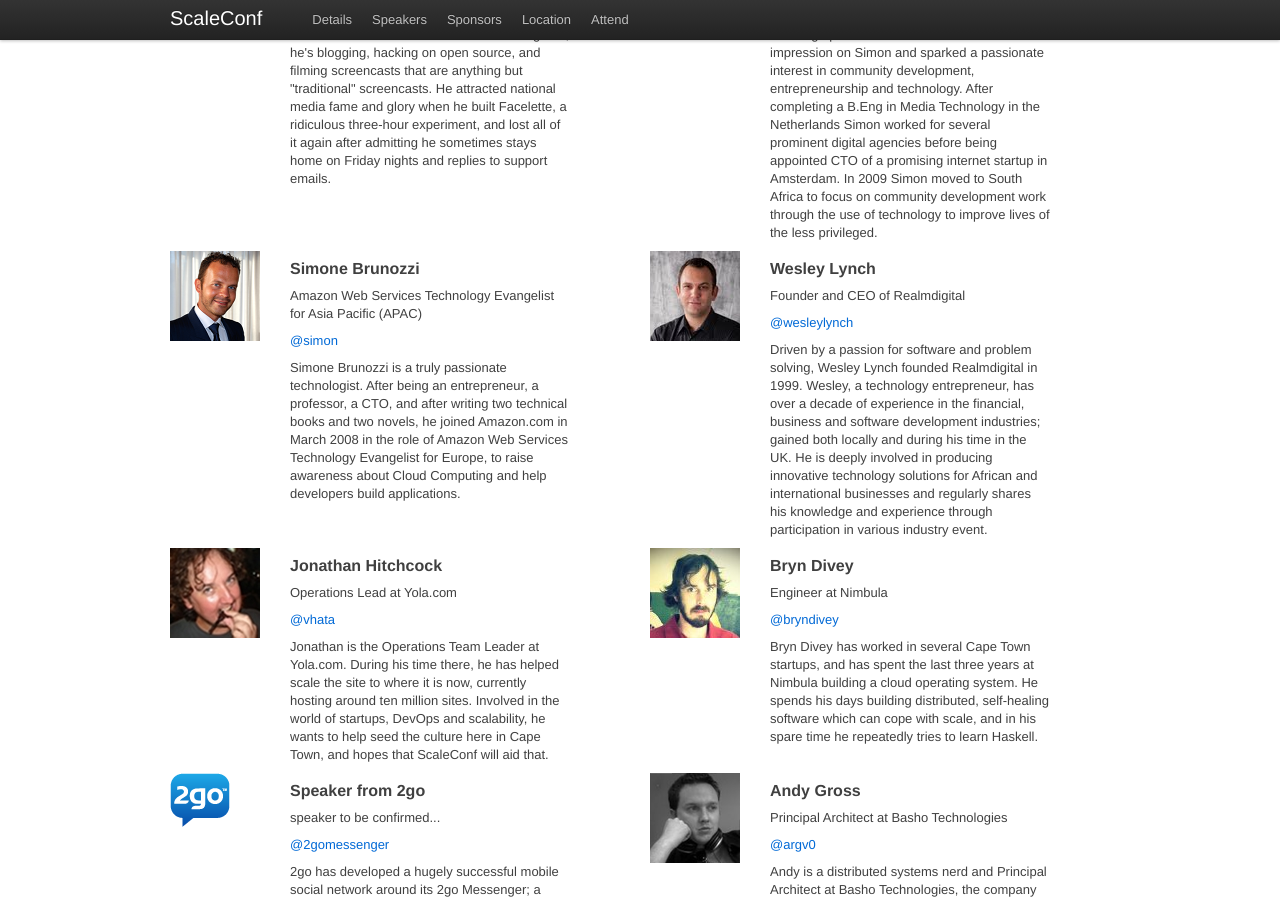
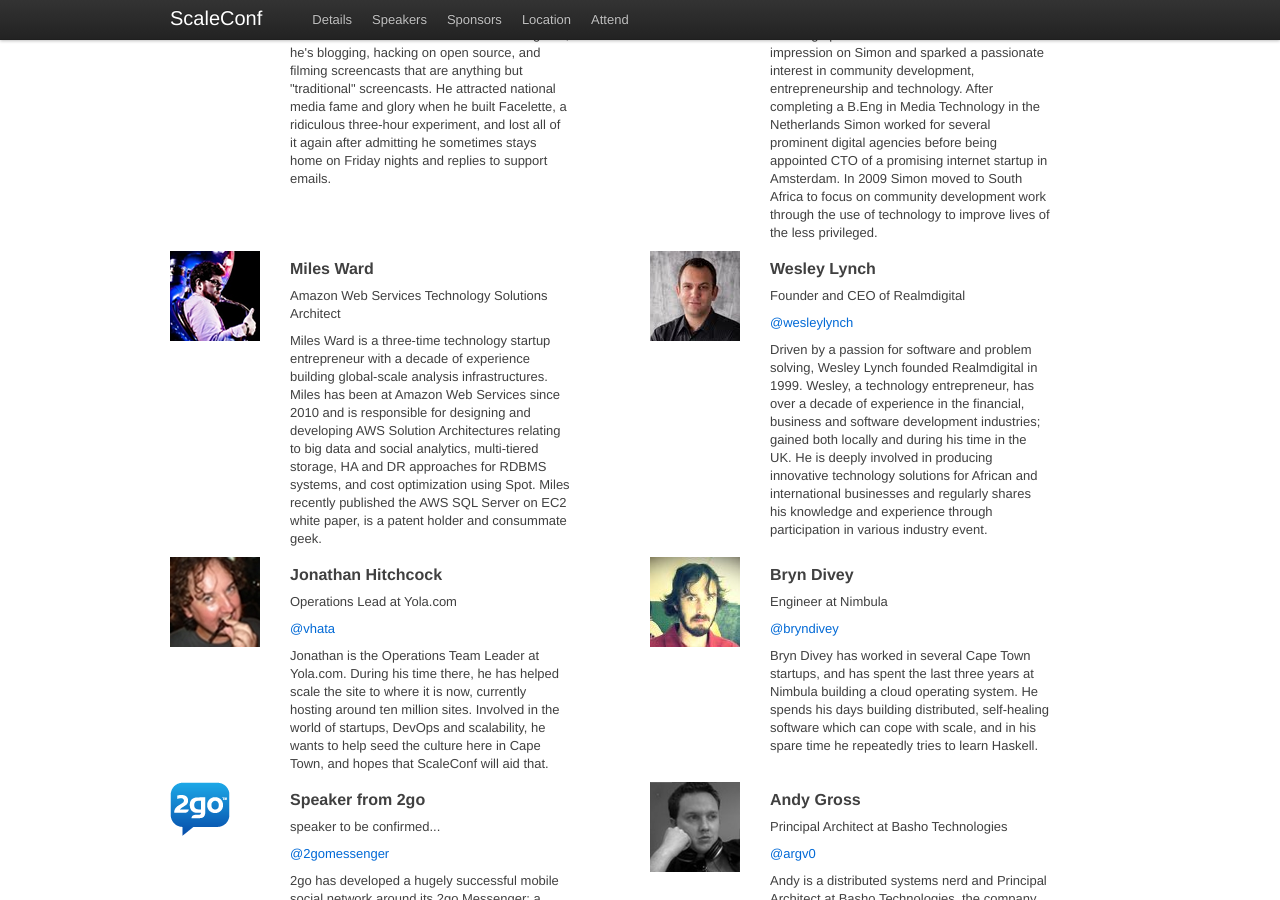
Before and after one commit to scaleconf/scaleconf.github.com, a Jekyll site: the page built from speakers.html, in a window 1280 px wide and 900 px high, scrolled down 667 px. Built offline with Jekyll 4.4.1, drawn with Linux system fonts in a browser that asks for light colours; Markdown is read by kramdown in place of the engine named in the settings.

Commit message:
change simone to miles ward

```diff
--- a/index.html
+++ b/index.html
@@ -53,8 +53,8 @@
               <div class="row"><div class="span5"><div class="row"><div class="span2"><img class='speaker' src='images/speakers/zachholman.png'/></div>
                           <div class="span3"><h4>Zach Holman</h4><p>Githubber</p></div></div></div></div>
 
-              <div class="row"><div class="span5"><div class="row"><div class="span2"><img class='speaker' src='images/speakers/simonbrunozzi.png'/></div>
-                          <div class="span3"><h4>Simone Brunozzi</h4><p>Amazon Web Services Technology Evangelist for Asia Pacific </p></div></div></div></div>
+              <div class="row"><div class="span5"><div class="row"><div class="span2"><img class='speaker' src='images/speakers/milesward.png'/></div>
+                          <div class="span3"><h4>Miles Ward</h4><p>Amazon Web Services Solution Architect</p></div></div></div></div>
               <p style='margin:10px 0;'><a href='/speakers' class='btn success'> more speakers here &raquo;</a></p>
           </div>
       </div>
--- a/speakers.html
+++ b/speakers.html
@@ -85,14 +85,14 @@
          <div class="span8 speaker">
             <div class="row">
                 <div class="span2">
-                    <img class='speaker' src='images/speakers/simonbrunozzi.png'/>
+                    <img class='speaker' src='images/speakers/milesward.png'/>
                 </div>
                 <div class="span5">
-                    <h4>Simone Brunozzi</h4>
-                    <p>Amazon Web Services Technology Evangelist for Asia Pacific (APAC)</p>
-                    <p><a href='http://twitter.com/#!/simon'>@simon</a></p>
+                    <h4>Miles Ward</h4>
+                    <p>Amazon Web Services Technology Solutions Architect</p>
+                    <p><a href='http://twitter.com/#!/'></a></p>
                     <p>
-                    Simone Brunozzi is a truly passionate technologist. After being an entrepreneur, a professor, a CTO, and after writing two technical books and two novels, he joined Amazon.com in March 2008 in the role of Amazon Web Services Technology Evangelist for Europe, to raise awareness about Cloud Computing and help developers build applications.
+                    Miles Ward is a three-time technology startup entrepreneur with a decade of experience building global-scale analysis infrastructures. Miles has been at Amazon Web Services since 2010 and is responsible for designing and developing AWS Solution Architectures relating to big data and social analytics, multi-tiered storage, HA and DR approaches for RDBMS systems, and cost optimization using Spot.  Miles recently published the AWS SQL Server on EC2 white paper, is a patent holder and consummate geek.
                     </p>
                 </div>
             </div>
```
Also changed, not shown: images/speakers/milesward.png (added).
